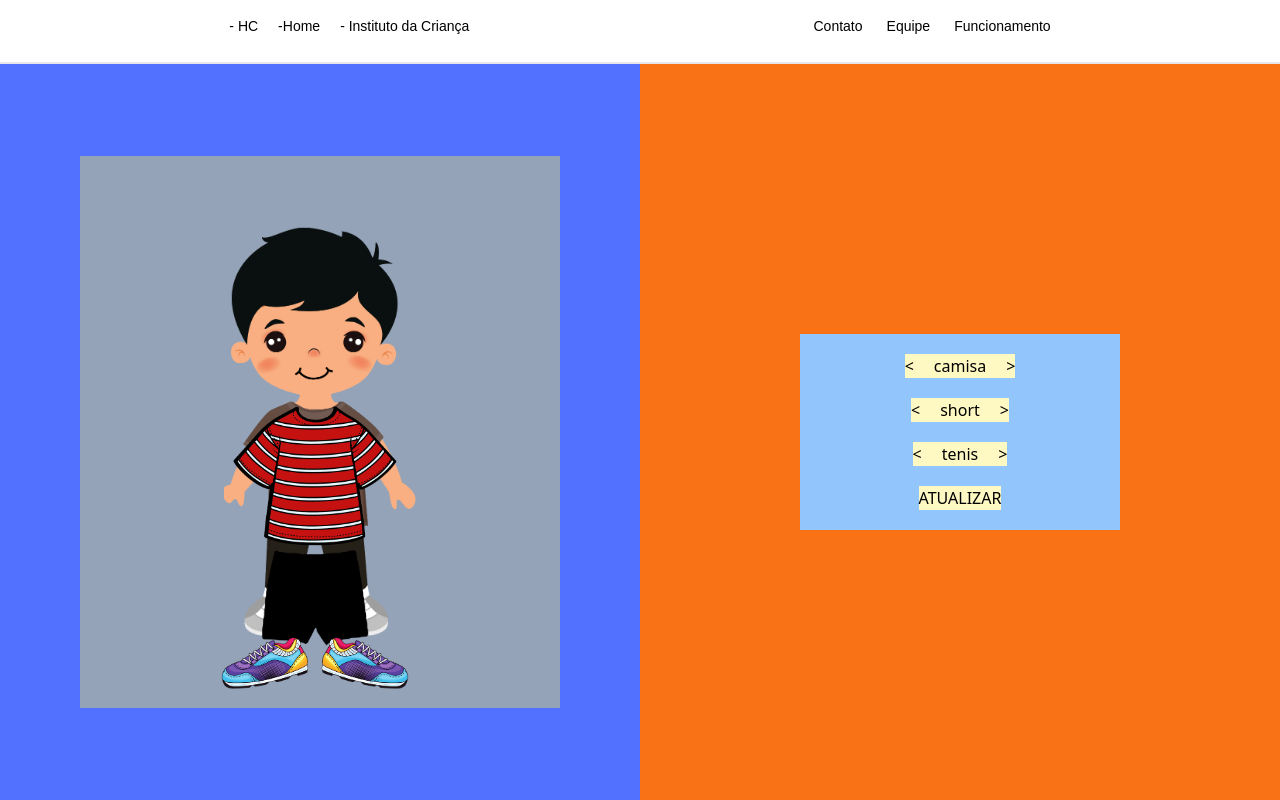
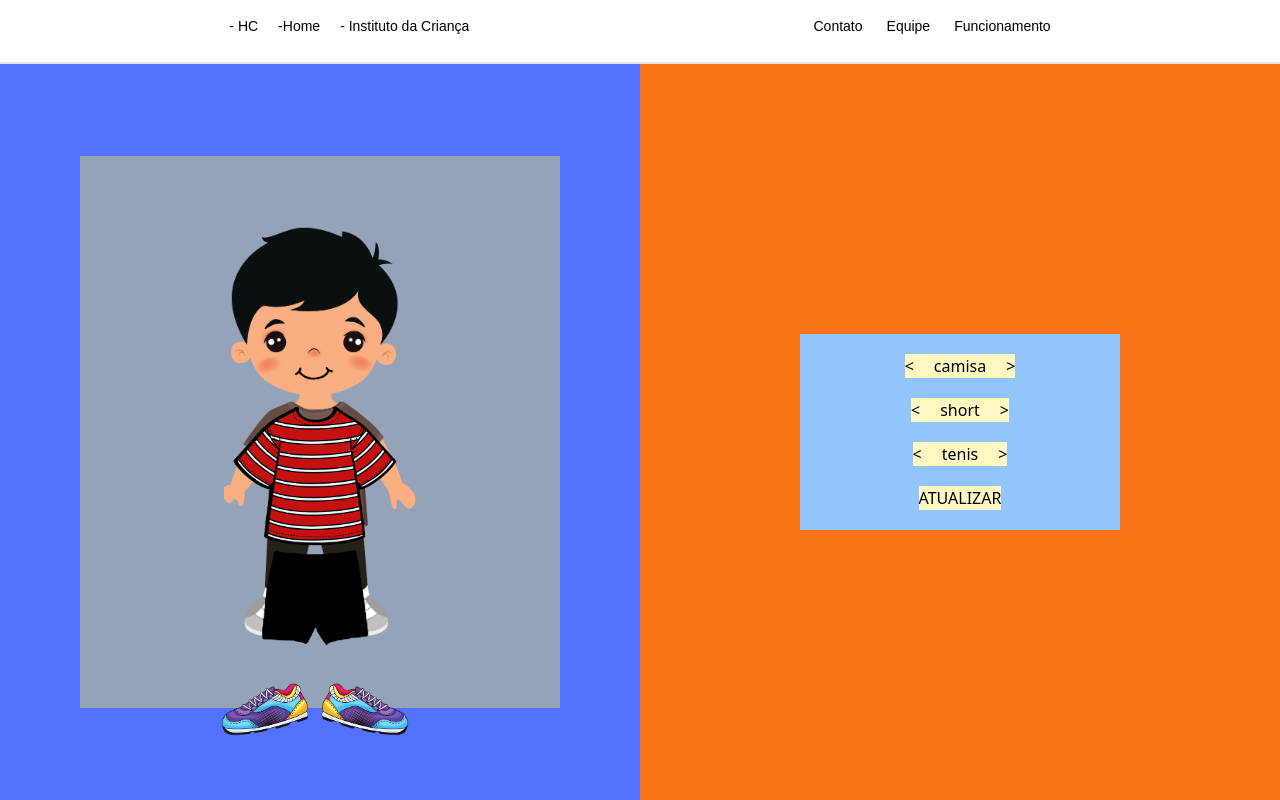
Before and after one commit to taikiidev/site-para-chall, a React (Vite) app in the folder SITE-HC/: page /personagem in a window 1280 px wide. Built offline with nearby package versions, Linux system fonts and the light colour scheme; a web font is replaced by a local one.

Commit message:
alterando posicao do tenis

```diff
--- a/SITE-HC/src/pages/Personagem/index.jsx
+++ b/SITE-HC/src/pages/Personagem/index.jsx
@@ -47,7 +47,7 @@ function Personagem() {
             alt=""
           />
           <img
-            className="z-10 w-[40%] absolute top-[92%] left-[49%] translate-x-[-50%] translate-y-[-50%]"
+            className="z-10 w-[40%] absolute top-[99%] left-[49%] translate-x-[-50%] translate-y-[-40%]"
             id="avatar-tenis"
             data-attribute="tenis"
             data-index="0"
```
